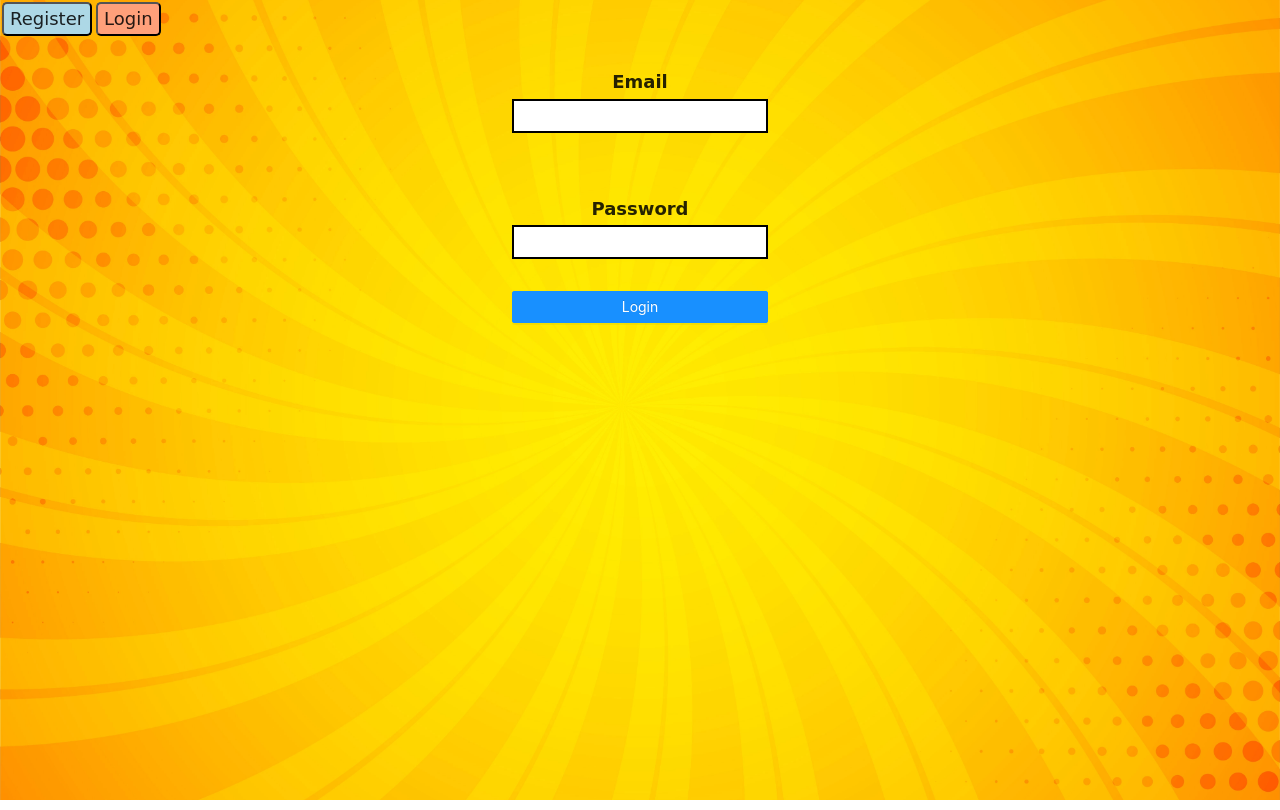
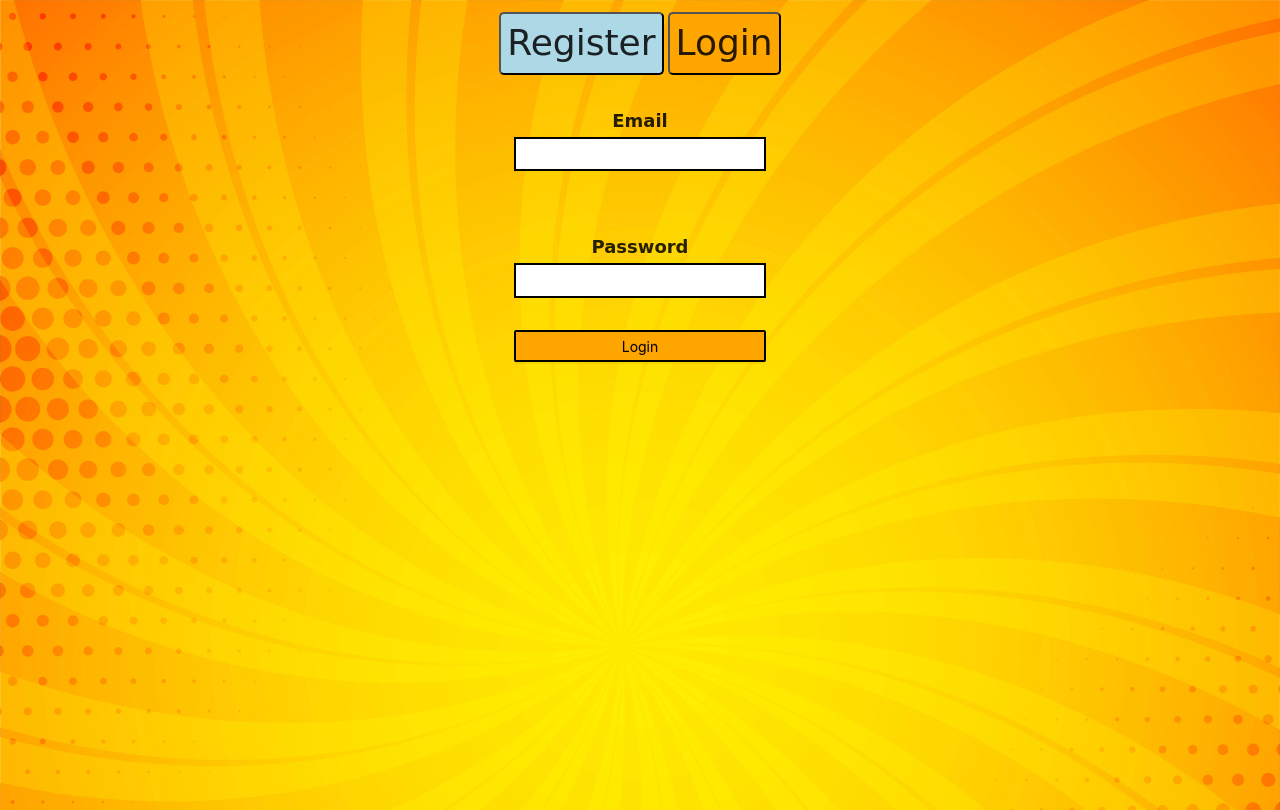
Before and after one commit to joacoague15/superheroesUI, a React (Create React App) app: page /login in a window 1280 px wide. Built offline with nearby package versions, Linux system fonts and the light colour scheme.

Commit message:
Changes in data display style

```diff
--- a/src/App.tsx
+++ b/src/App.tsx
@@ -60,9 +60,9 @@ function App() {
         if (userId) {
             return (
                 <>
-                    <button className='button' onClick={() => navigate(`${userId}/my-team`)}>Team</button>
-                    <button className='button' onClick={() => navigate(`${userId}/recruitment`)}>Recruitment</button>
-                    <button className='button' onClick={() => navigate(`${userId}/creation`)}>Create hero</button>
+                    <button style={{ fontSize: 36 }} className='navButton' onClick={() => navigate(`${userId}/my-team`)}>Team</button>
+                    <button style={{ fontSize: 36 }} className='navButton' onClick={() => navigate(`${userId}/recruitment`)}>Recruitment</button>
+                    <button style={{ fontSize: 36 }} className='navButton' onClick={() => navigate(`${userId}/creation`)}>Create hero</button>
                 </>
             )
         }
@@ -78,10 +78,10 @@ function App() {
     },[navigate])
 
   return (
-        <div className="App">
-            {!userName && <button className='button' style={{ backgroundColor: "lightblue" }} onClick={() =>  navigate('/register')}>Register</button>}
-            {!userName && <button className='button' style={{ backgroundColor: "lightsalmon" }} onClick={() => navigate('/login')}>Login</button>}
-            {userName && <button className='button' style={{ backgroundColor: "grey" }} onClick={logout}>Logout</button>}
+        <div style={{ textAlign: 'center', margin: 10 }} className="App">
+                {!userName && <button className='navButton' style={{ backgroundColor: "lightblue", fontSize: 36 }} onClick={() =>  navigate('/register')}>Register</button>}
+                {!userName && <button className='navButton' style={{ backgroundColor: "orange", fontSize: 36 }} onClick={() => navigate('/login')}>Login</button>}
+                {userName && <button className='navButton' style={{ backgroundColor: "grey", fontSize: 36 }} onClick={logout}>Logout</button>}
             {renderLoggedOptions()}
             <ToastContainer />
             <Routes>
--- a/src/components/Hero.tsx
+++ b/src/components/Hero.tsx
@@ -39,10 +39,10 @@ const Hero = () => {
     return (
         <div style={{ display: 'flex', flexDirection: "column", width: '25%', height: '20vh', justifyContent: 'flex-start', alignItems: 'center', fontFamily: 'Comic Sans MS', margin: 'auto' }}>
             <div style={{ width: '100%' }}>
-                <h2 style={{ marginTop: 5, textAlign: 'center' }}>{heroInfo.name}</h2>
+                <h1 style={{ marginTop: 5, textAlign: 'center', fontSize: 42 }}>{heroInfo.name}</h1>
                 <img width='600px' src={heroInfo.img} alt='hero-img' />
             </div>
-            <div style={{ display: 'flex', flexDirection: 'column', margin: 'auto', width: '100%' }}>
+            <div style={{ display: 'flex', flexDirection: 'column', margin: 'auto', width: '100%', fontSize: 24 }}>
                 Power <Progress status='normal' percent={heroInfo.power} strokeColor={{ '0%': 'orange', '100%': 'orange' }} />
                 Durability <Progress status='normal' percent={heroInfo.durability} strokeColor={{ '0%': 'orange', '100%': 'orange' }} />
                 Intelligence <Progress status='normal' percent={heroInfo.intelligence} strokeColor={{ '0%': 'orange', '100%': 'orange' }} />
--- a/src/components/Login.tsx
+++ b/src/components/Login.tsx
@@ -39,7 +39,7 @@ const Login = () => {
                 <span className='creation-span'>Password</span>
                 <input type='password' onChange={(e: any) => setPassword(e.target.value)} className='creation-text-input' name='hero-durability' />
             </label>
-            <Button htmlType="submit" type='primary'>Login</Button>
+            <Button style={{ backgroundColor: 'orange', border: '2px solid black', color: 'black' }} htmlType="submit" type='primary'>Login</Button>
         </form>
     )
 }
--- a/src/components/Register.tsx
+++ b/src/components/Register.tsx
@@ -44,7 +44,7 @@ const Register = () => {
                 <span className='creation-span'>Password</span>
                 <input type='password' onChange={(e: any) => setPassword(e.target.value)} className='creation-text-input' name='hero-durability' />
             </label>
-            <Button htmlType="submit" type='primary'>Register</Button>
+            <Button style={{ backgroundColor: 'orange', border: '2px solid black', color: 'black' }} htmlType="submit" type='primary'>Register</Button>
         </form>
     )
 }
--- a/src/components/hero_creation/HeroCreation.tsx
+++ b/src/components/hero_creation/HeroCreation.tsx
@@ -89,7 +89,7 @@ const HeroCreation = () => {
                     <input type="checkbox" id='noRemoveAgreement' name="noRemoveAgreement" value="noRemoveAgreement" onClick={() => setAcceptedAgreement(!acceptedAgreement)} />
                     <label htmlFor="noRemoveAgreement">Be aware hero cannot be removed once created</label>
                 </div>
-                <button type='submit' className='submit-button' disabled={!acceptedAgreement}>Create hero</button>
+                <button type='submit' className='submit-button' disabled={!acceptedAgreement} style={{ fontSize: 28 }}>Create hero</button>
             </form>
         </div>
     )
--- a/src/components/my_team/RecruitedMember.tsx
+++ b/src/components/my_team/RecruitedMember.tsx
@@ -34,12 +34,12 @@ const RecruitedMember = (props: any) => {
     return(
         <div className='member'>
             <button id='member-button' onClick={openModal}><img src={img} alt={img} /></button>
-            <Modal open={modalOpened} onCancel={closeModal} onOk={closeModal}>
+            <Modal footer={null} open={modalOpened} onCancel={closeModal} onOk={closeModal}>
                 <h2 style={{ textAlign: 'center' }}>{name}</h2>
                 <ul className='member-stats-list'>
-                    Power <Progress percent={power} strokeColor={{ '0%': 'orange', '100%': 'orange' }} />
-                    Durability <Progress percent={durability} strokeColor={{ '0%': 'orange', '100%': 'orange' }} />
-                    Intelligence <Progress percent={intelligence} strokeColor={{ '0%': 'orange', '100%': 'orange' }} />
+                    Power <Progress status='normal' percent={power} strokeColor={{ '0%': 'orange', '100%': 'orange' }} />
+                    Durability <Progress status='normal' percent={durability} strokeColor={{ '0%': 'orange', '100%': 'orange' }} />
+                    Intelligence <Progress status='normal' percent={intelligence} strokeColor={{ '0%': 'orange', '100%': 'orange' }} />
                 </ul>
                 {name && <button style={{ width: '100%' }} className='button' onClick={removeTeamMember}>Remove {name} from the team</button>}
             </Modal>
--- a/src/styles/buttonStyle.css
+++ b/src/styles/buttonStyle.css
@@ -5,6 +5,17 @@
     border-color: black;
     font-family: "Comic Sans MS", "arial", "cursive";
     font-size: 18px;
+    cursor: pointer;
+    transition: 0.4s ease;
+}
+
+.navButton {
+    background-color: white;
+    border-radius: 5px;
+    margin: 2px;
+    border-color: black;
+    font-family: "Comic Sans MS", "arial", "cursive";
+    font-size: 36px;
     cursor: pointer;
     transition: 0.4s ease;
 }
```
